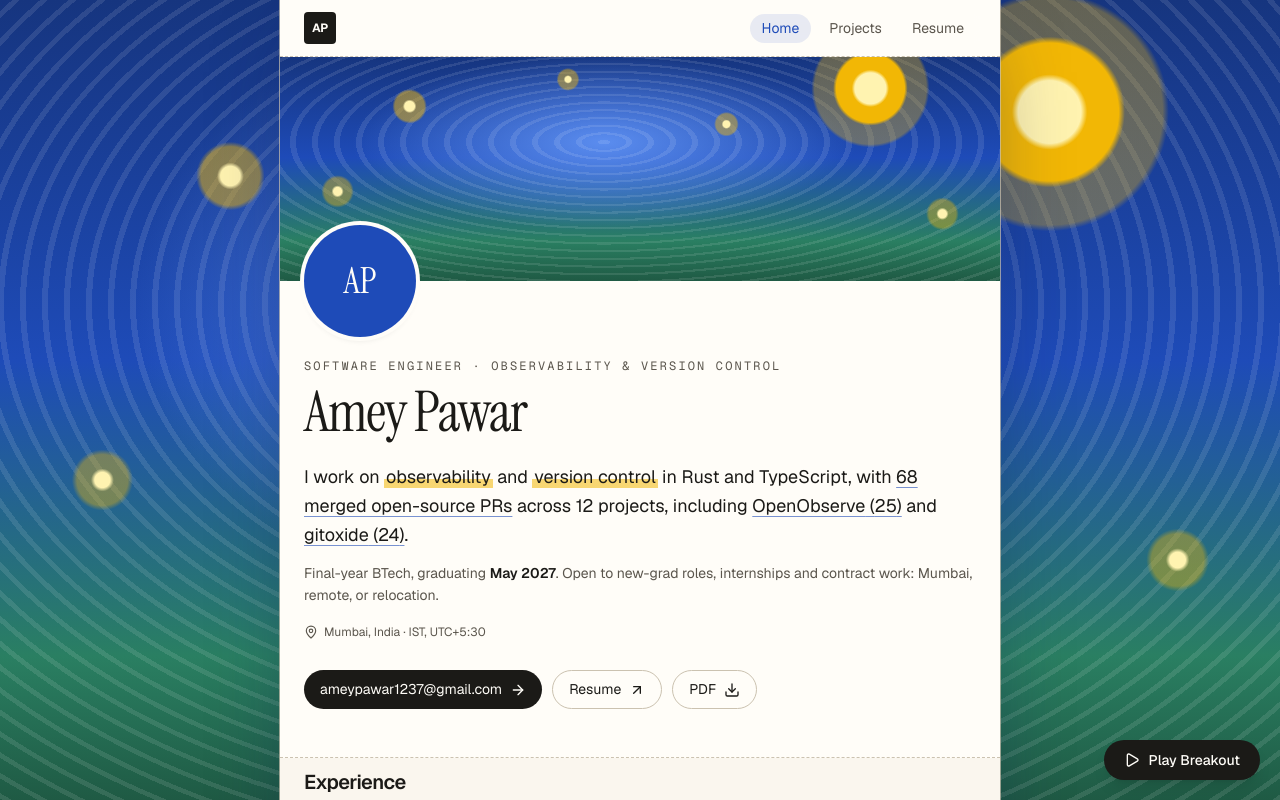
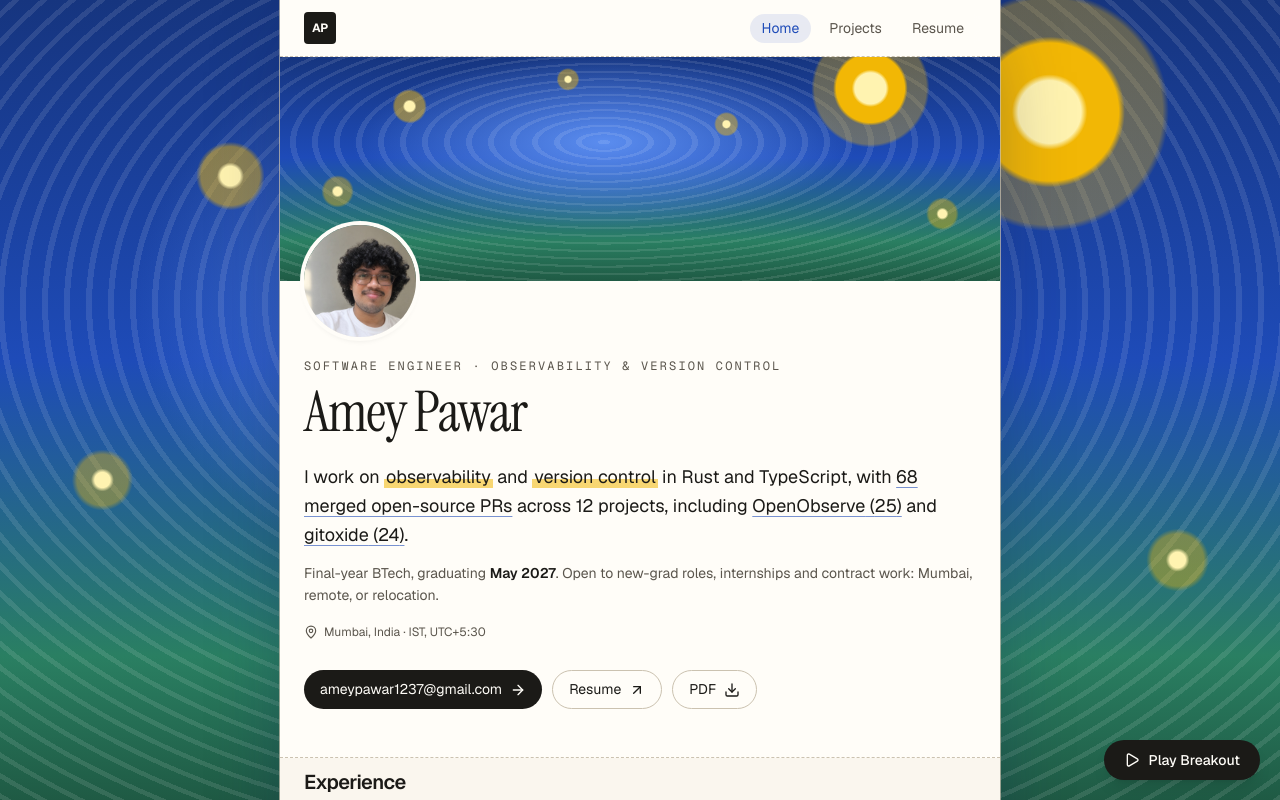
Before and after one commit to ameyypawar/my-website, a Next.js app: page / in a window 1280 px wide. Shown: the top 800 px of the page. Built offline with nearby package versions, Linux system fonts and the light colour scheme.

Commit message:
Show the profile photo in the homepage hero (#3)
* Add the profile photo

* Add the profile photo

* Show the profile photo in the homepage hero

```diff
--- a/src/data/resume.ts
+++ b/src/data/resume.ts
@@ -22,7 +22,7 @@ export const profile = {
   linkedin: "https://www.linkedin.com/in/ameypawar77/",
   x: "https://x.com/ameyypawr",
   // Profile photo under public/, e.g. "/avatar.jpg". Unset shows initials.
-  avatar: undefined as string | undefined,
+  avatar: "/avatar.jpg" as string | undefined,
 };
 
 export function stripProtocol(url: string): string {
```
Also changed, not shown: public/avatar.jpg (added).
